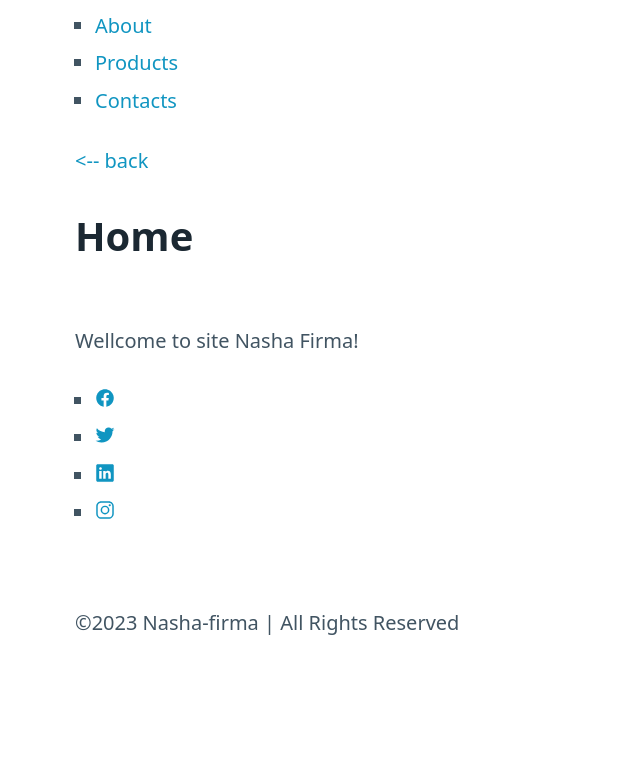
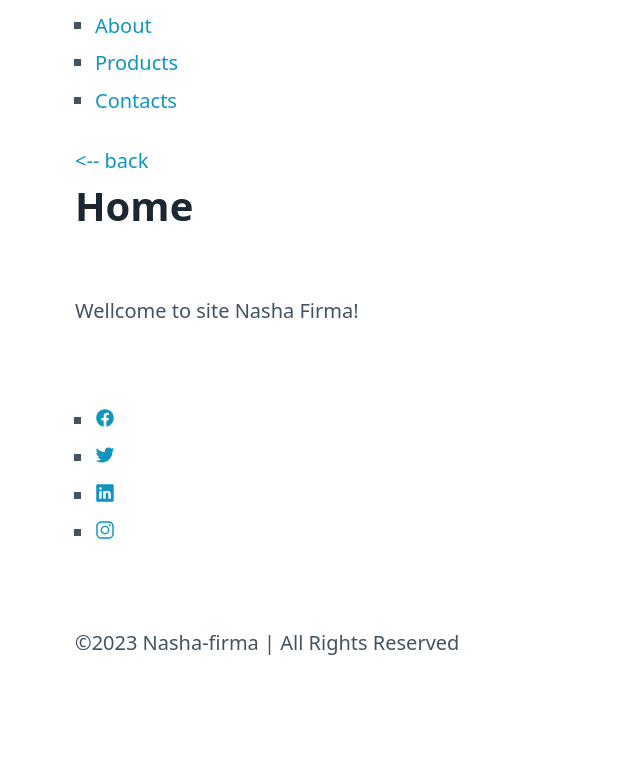
Before and after one commit to VadimTrubay/django_progect_nashafirma, a Django app: page / in a window 1280 px wide. Shown: the part 369-1137 px from the top of the page, without its empty margins (0-640 px from the left). Before the commit the page ends 1004 px from the top, so only its background shows below. Run offline with Django 4.2, Linux system fonts and the light colour scheme.

Commit message:
Update index.html

```diff
--- a/nashafirma/templates/orders/index.html
+++ b/nashafirma/templates/orders/index.html
@@ -1,14 +1,11 @@
 {% extends "base.html" %}
-
 {% block content %}
 
-
-<div class="content">
-    <br>
-    <div>
-        <h1>{{ title }}</h1>
-        <p class="center">Wellcome to site Nasha Firma!</p>
-    </div>
-</div>
+<section>
+  <div>
+    <h1>{{ title }}</h1>
+    <p>Wellcome to site Nasha Firma!</p>
+  </div>
+</section>
 
 {% endblock %}
```
